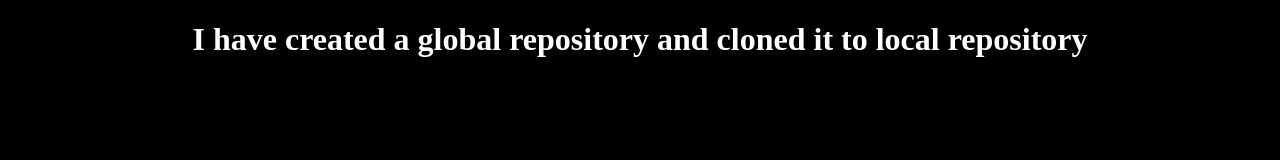
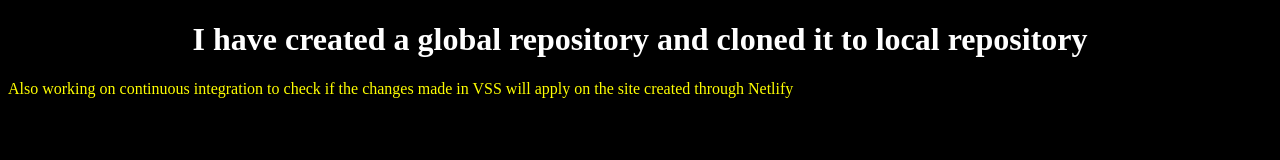
Before and after one commit to Manj3133/globalrep, a plain HTML site: page index.html in a window 1280 px wide. Drawn offline with Linux system fonts and the light colour scheme.

Commit message:
created a paragraph

```diff
--- a/index.html
+++ b/index.html
@@ -10,6 +10,7 @@
 <body>
 
     <h1>I have created a global repository and cloned it to local repository</h1>
+    <p>Also working on continuous integration to check if the changes made in VSS will apply on the site created through Netlify</p>
 
 </body>
 </html>
--- a/style.css
+++ b/style.css
@@ -6,3 +6,7 @@ h1{
 body{
     background-color: black;
 }
+
+p{
+    color: yellow;
+}
```
